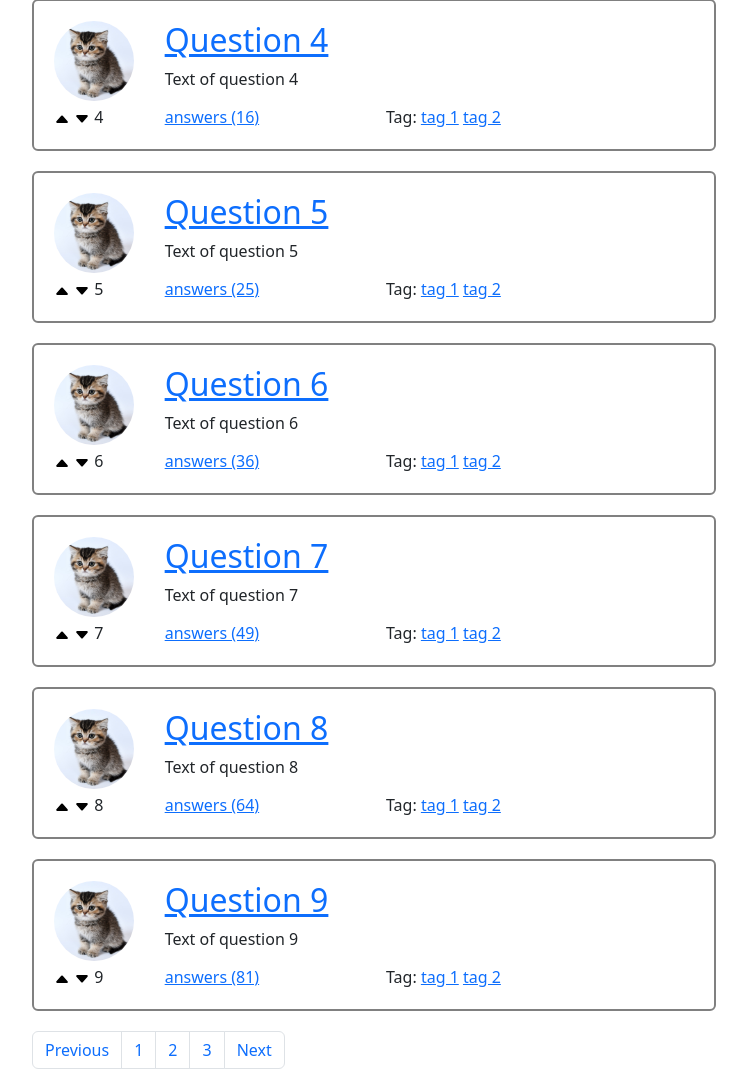
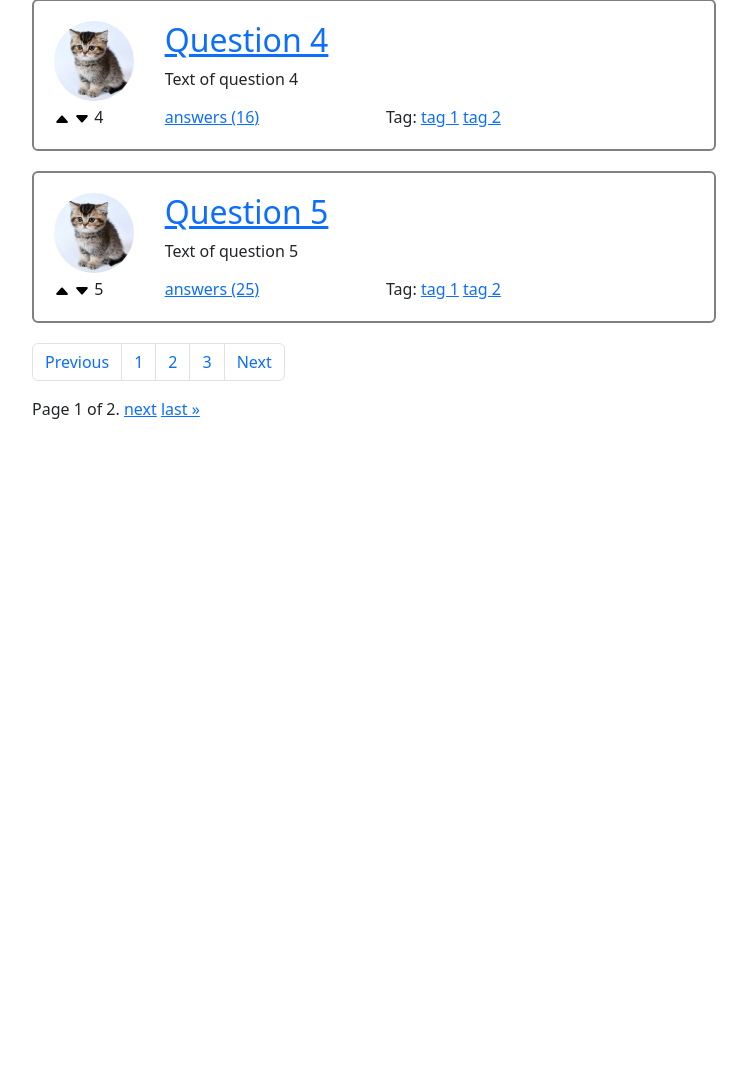
Before and after one commit to ellexo2456/askme-chinaev, a Django app: page / in a window 1280 px wide. Shown: the part 665-1750 px from the top of the page, without its empty margins (53-800 px from the left). After the commit the page ends 1084 px from the top, so only its background shows below. Run offline with Django 4.2, Linux system fonts and the light colour scheme; some libraries are stand-ins or nearby versions.

Commit message:
some ugly pagination

```diff
--- a/app/views.py
+++ b/app/views.py
@@ -1,13 +1,23 @@
+from django.core.paginator import Paginator
 from django.shortcuts import render
+from django.http import HttpResponseNotFound
+
 from . import models
 
 
 def index(request):
-    context = {'questions': models.QUESTIONS, 'is_auth': False}
-    return render(request, 'index.html', context=context)
+    paginator = Paginator(models.QUESTIONS, 5)
+
+    page_number = request.GET.get('page')
+    page_obj = paginator.get_page(page_number)
+
+    context = {'is_auth': False, 'page_obj': page_obj}
+    return render(request, 'index.html', context)
 
 
 def question(request, question_id: int):
+    if len(models.QUESTIONS) < question_id:
+        return HttpResponseNotFound()
     context = {
         'answers': models.ANSWERS,
         'question': models.QUESTIONS[question_id - 1]
--- a/templates/inc/paginator.html
+++ b/templates/inc/paginator.html
@@ -7,3 +7,21 @@
     <li class="page-item"><a class="page-link" href="#">3</a></li>
     <li class="page-item"><a class="page-link" href="#">Next</a></li>
 </ul>
+
+<div class="pagination">
+    <span class="step-links">
+        {% if page_obj.has_previous %}
+            <a href="?page=1">&laquo; first</a>
+            <a href="?page={{ page_obj.previous_page_number }}">previous</a>
+        {% endif %}
+
+        <span class="current">
+            Page {{ page_obj.number }} of {{ page_obj.paginator.num_pages }}.
+        </span>
+
+        {% if page_obj.has_next %}
+            <a href="?page={{ page_obj.next_page_number }}">next</a>
+            <a href="?page={{ page_obj.paginator.num_pages }}">last &raquo;</a>
+        {% endif %}
+    </span>
+</div>
--- a/templates/index.html
+++ b/templates/index.html
@@ -9,7 +9,7 @@
             <a href={% url 'hot' %}>Hot questions</a>
         </div>
 
-        {% for question in questions %}
+        {% for question in page_obj %}
             {% include "inc/question_item.html" %}
         {% endfor %}
 
--- a/templates/question.html
+++ b/templates/question.html
@@ -4,7 +4,7 @@
 
 {% block content %}
 
-        <div class="my-3">
+        <div class="mt-2 mb-4">
             <div class="row">
                 <div class="col-2">
                     <div class="avatar">
```
